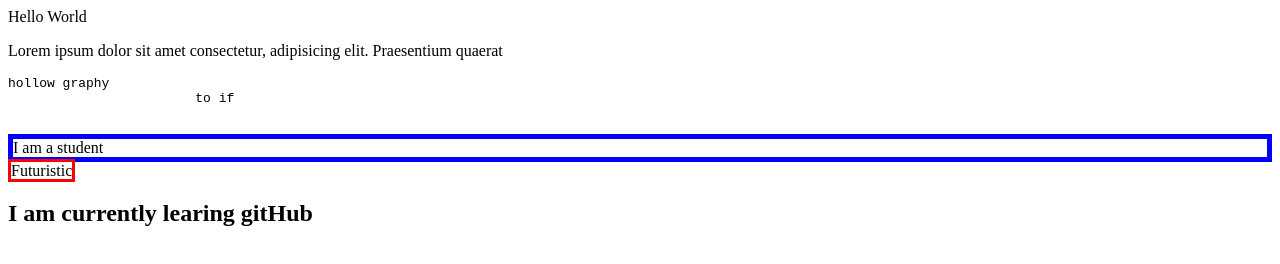
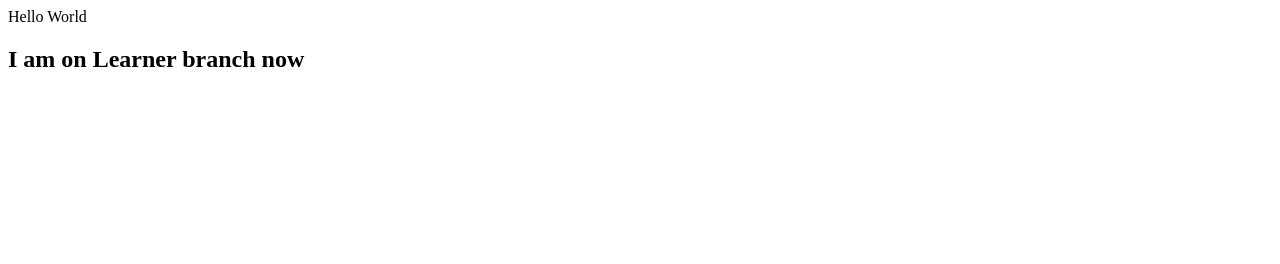
Before and after one commit to ubaidullah-786/Web-Lab-1, a plain HTML site: page index.html in a window 1280 px wide. Drawn offline with Linux system fonts and the light colour scheme.

Commit message:
Learner Branch is created

```diff
--- a/index.html
+++ b/index.html
@@ -7,12 +7,6 @@
 </head>
 <body>
     <h1">Hello World</h1>
-    <p>Lorem ipsum dolor sit amet consectetur, adipisicing elit. Praesentium quaerat</p>
-    <pre>hollow graphy
-                        to if
-    </pre>
-    <div style="border: 5px solid blue">I am a student</div>
-    <span style="border: 3px solid red">Futuristic</span>
-    <h2>I am currently learing gitHub</h2>
+    <h2>I am on Learner branch now</h2>
 </body>
 </html>
```
